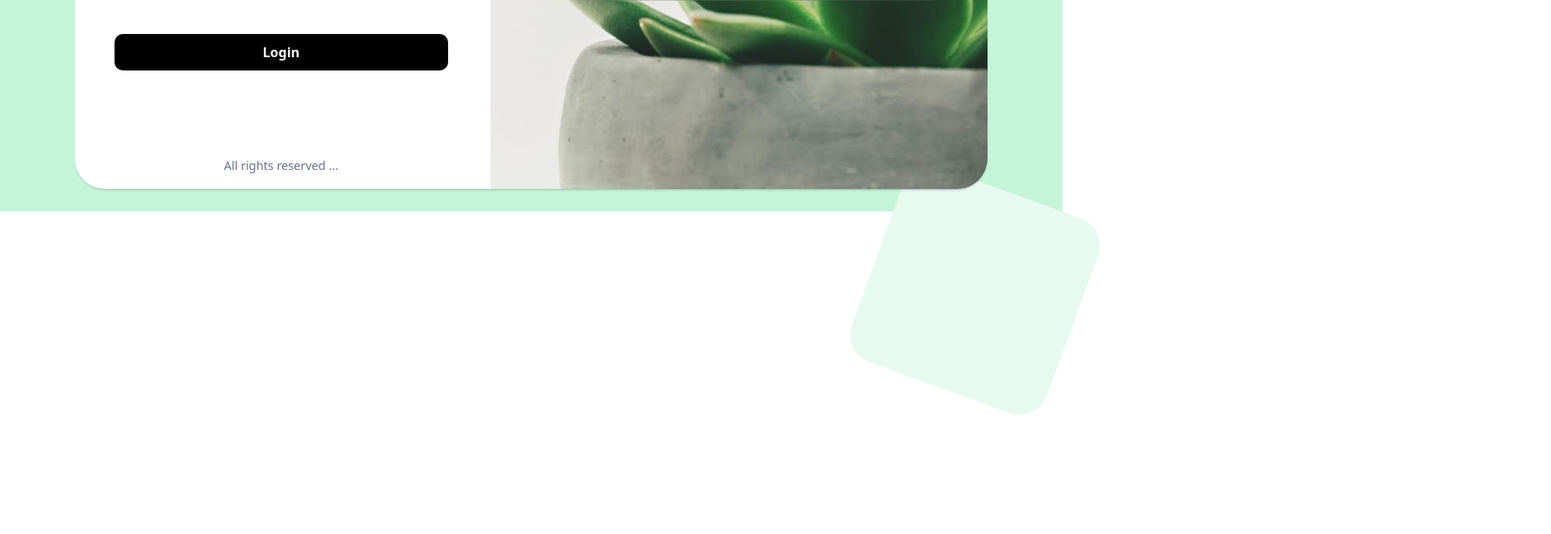
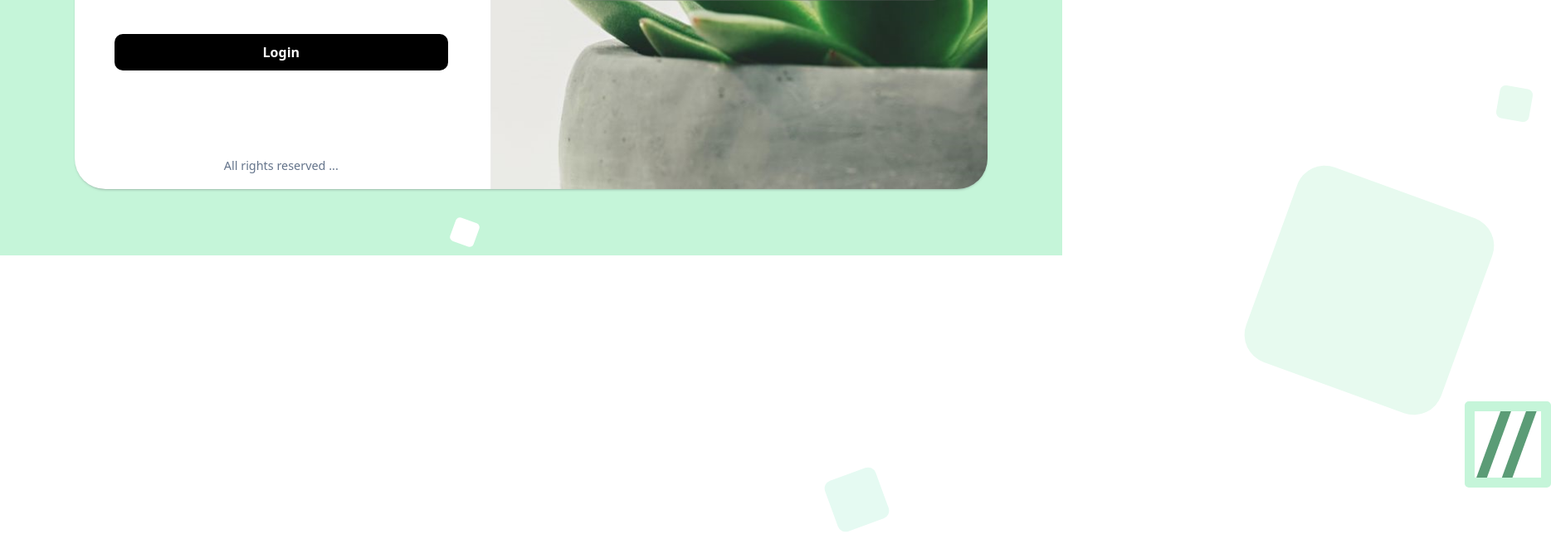
Before and after one commit to Piadina-000/Login, a React (Vite) app: page / in a window 1280 px wide. Shown: the part 545-1189 px from the top of the page at 83% size, 1869 px wide, since content can reach past the window. Before the commit the page ends 1055 px from the top, so only its background shows below. Built offline with nearby package versions, Linux system fonts and the light colour scheme.

Commit message:
Miglioramenti css pagina login - 4

```diff
--- a/src/components/Login.tsx
+++ b/src/components/Login.tsx
@@ -118,6 +118,11 @@ export const Login = () => {
     <div className='quadrato4'></div>
     <div className='quadrato5'></div>
     <div className='quadrato6'></div>
+    <div className='quadrato7'></div>
+
+    <div className='barra1'></div>
+    <div className='barra2'></div>
+    <div className='bordoBarre'></div>
 
     <form onSubmit={handleSubmit}>
       <div className='Login'>
--- a/src/styles/login.css
+++ b/src/styles/login.css
@@ -258,7 +258,7 @@ body{
 .quadrato1{
   position: relative;
   top: 120px;
-  left: 65px;
+  left: 540px;
   rotate: 65deg;
   width: 250px;
   height: 250px;
@@ -270,7 +270,7 @@ body{
 .quadrato2{
   position: relative;
   top: -270px;
-  left: 700px;
+  left: 1175px;
   rotate: 25deg;
   width: 70px;
   height: 70px;
@@ -282,7 +282,7 @@ body{
 .quadrato3{
   position: relative;
   top: -10px;
-  left: 1300px;
+  left: 1775px;
   rotate: 30deg;
   width: 20px;
   height: 20px;
@@ -294,7 +294,7 @@ body{
 .quadrato4{
   position: relative;
   top: 430px;
-  left: 1050px;
+  left: 1525px;
   rotate: 20deg;
   width: 250px;
   height: 250px;
@@ -306,7 +306,7 @@ body{
 .quadrato5{
   position: relative;
   top: 220px;
-  left: 70px;
+  left: 545px;
   rotate: 20deg;
   width: 30px;
   height: 30px;
@@ -314,3 +314,61 @@ body{
   border-radius: 5px;
   z-index: 0;
 }
+
+.quadrato6{
+  position: relative;
+  top: 30px;
+  left: 1805px;
+  rotate: 10deg;
+  width: 40px;
+  height: 40px;
+  background: #e7faef;
+  border-radius: 7px;
+  z-index: 0;
+}
+
+.quadrato7{
+  position: relative;
+  top: 455px;
+  left: 1000px;
+  rotate: -20deg;
+  width: 65px;
+  height: 65px;
+  background: #e5faf2;
+  border-radius: 10px;
+  z-index: 0;
+}
+
+.barra1{
+  position: relative;
+  top: 350px;
+  left: 1750px;
+  rotate: -70deg;
+  width: 100px;
+  height: 12px;
+  background: #5b9c76;
+  z-index: 0;
+}
+
+.barra2{
+  position: relative;
+  top: 340px;
+  left: 1780px;
+  rotate: -70deg;
+  width: 100px;
+  height: 12px;
+  background: #5b9c76;
+  z-index: 0;
+}
+
+.bordoBarre{
+  position: relative;
+  top: 280px;
+  left: 1765px;
+  width: 80px;
+  height: 80px;
+  background: transparent;
+  border: var(--bg) solid 12px;
+  border-radius: 5px;
+  z-index: 0;
+}
```
